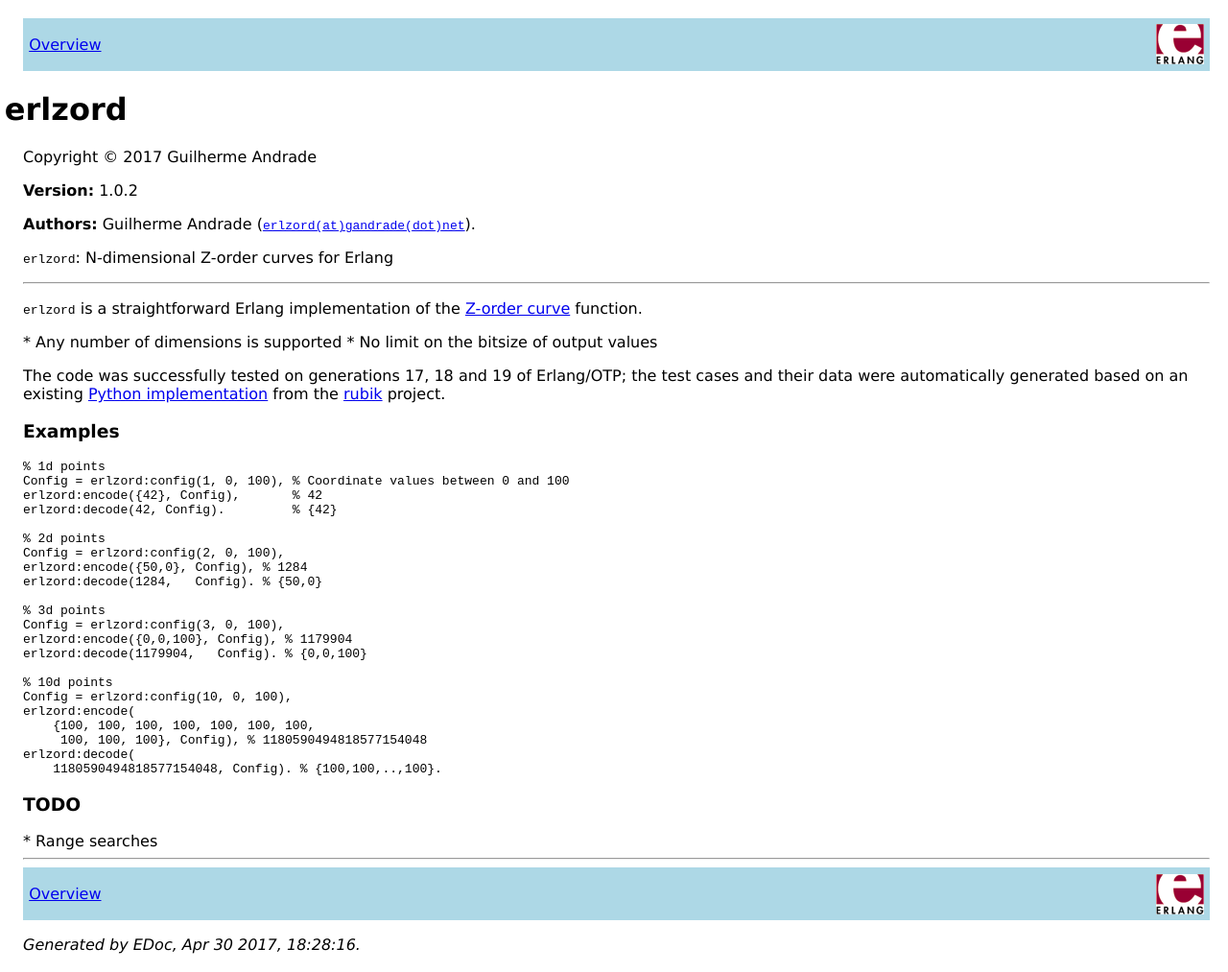
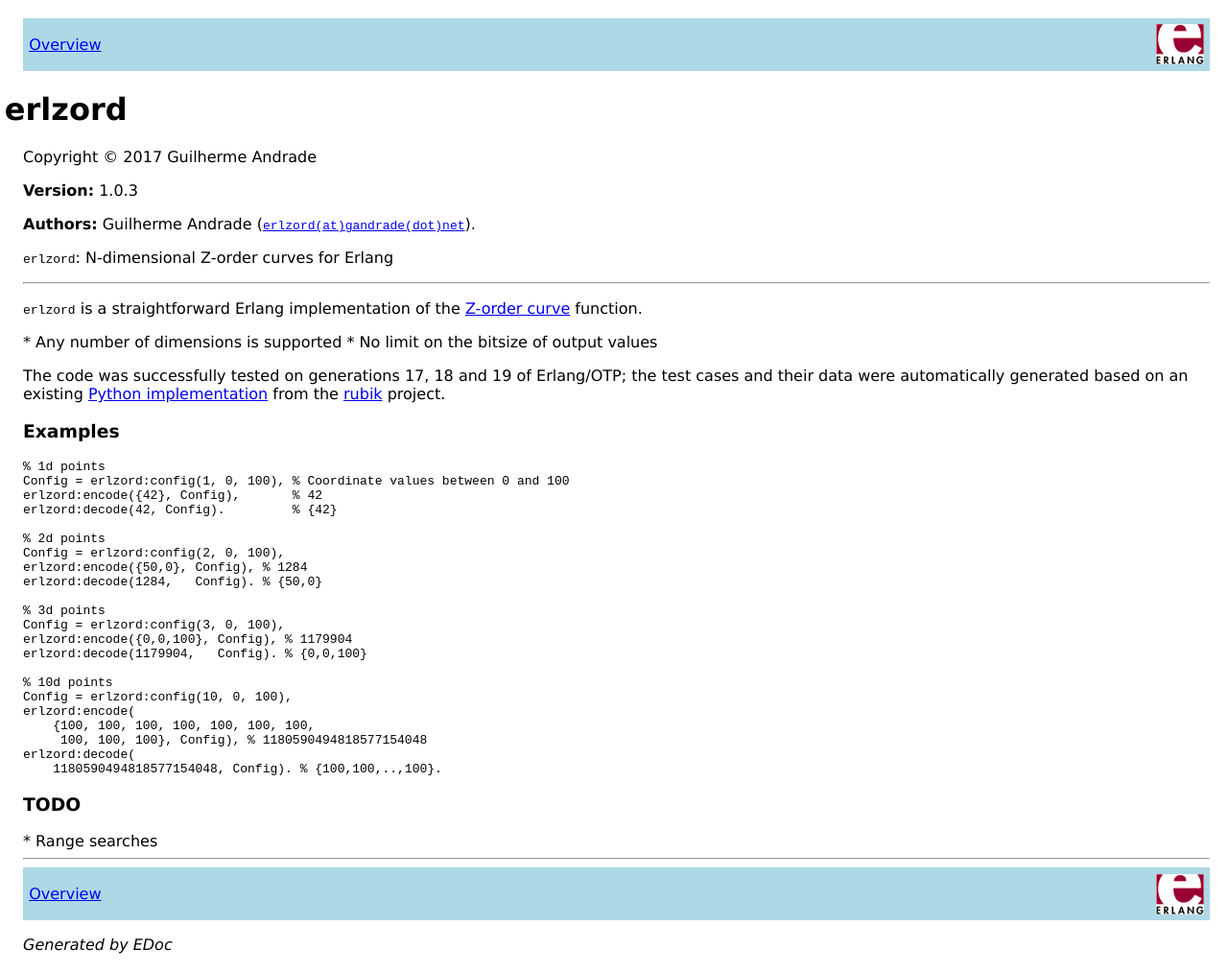
Before and after one commit to g-andrade/erlzord, a plain HTML site: page doc/overview-summary.html in a window 1280 px wide. Shown: the whole page at 96% size. Drawn offline with Linux system fonts and the light colour scheme.

Commit message:
Regenerate documentation

```diff
--- a/doc/overview-summary.html
+++ b/doc/overview-summary.html
@@ -9,7 +9,7 @@
 <div class="navbar"><a name="#navbar_top"></a><table width="100%" border="0" cellspacing="0" cellpadding="2" summary="navigation bar"><tr><td><a href="overview-summary.html" target="overviewFrame">Overview</a></td><td><a href="http://www.erlang.org/"><img src="erlang.png" align="right" border="0" alt="erlang logo"></a></td></tr></table></div>
 <h1>erlzord</h1>
 <p>Copyright © 2017 Guilherme Andrade</p>
-<p><b>Version:</b> 1.0.2</p>
+<p><b>Version:</b> 1.0.3</p>
 <p><b>Authors:</b> Guilherme Andrade (<a href="mailto:erlzord(at)gandrade(dot)net"><tt>erlzord(at)gandrade(dot)net</tt></a>).</p>
 <p><code>erlzord</code>: N-dimensional Z-order curves for Erlang</p>
 
@@ -55,6 +55,6 @@ erlzord:decode(
 
 <hr>
 <div class="navbar"><a name="#navbar_bottom"></a><table width="100%" border="0" cellspacing="0" cellpadding="2" summary="navigation bar"><tr><td><a href="overview-summary.html" target="overviewFrame">Overview</a></td><td><a href="http://www.erlang.org/"><img src="erlang.png" align="right" border="0" alt="erlang logo"></a></td></tr></table></div>
-<p><i>Generated by EDoc, Apr 30 2017, 18:28:16.</i></p>
+<p><i>Generated by EDoc</i></p>
 </body>
 </html>
```
Also changed, not shown: doc/erlzord.html (+1 -1 lines), 4 other files.
